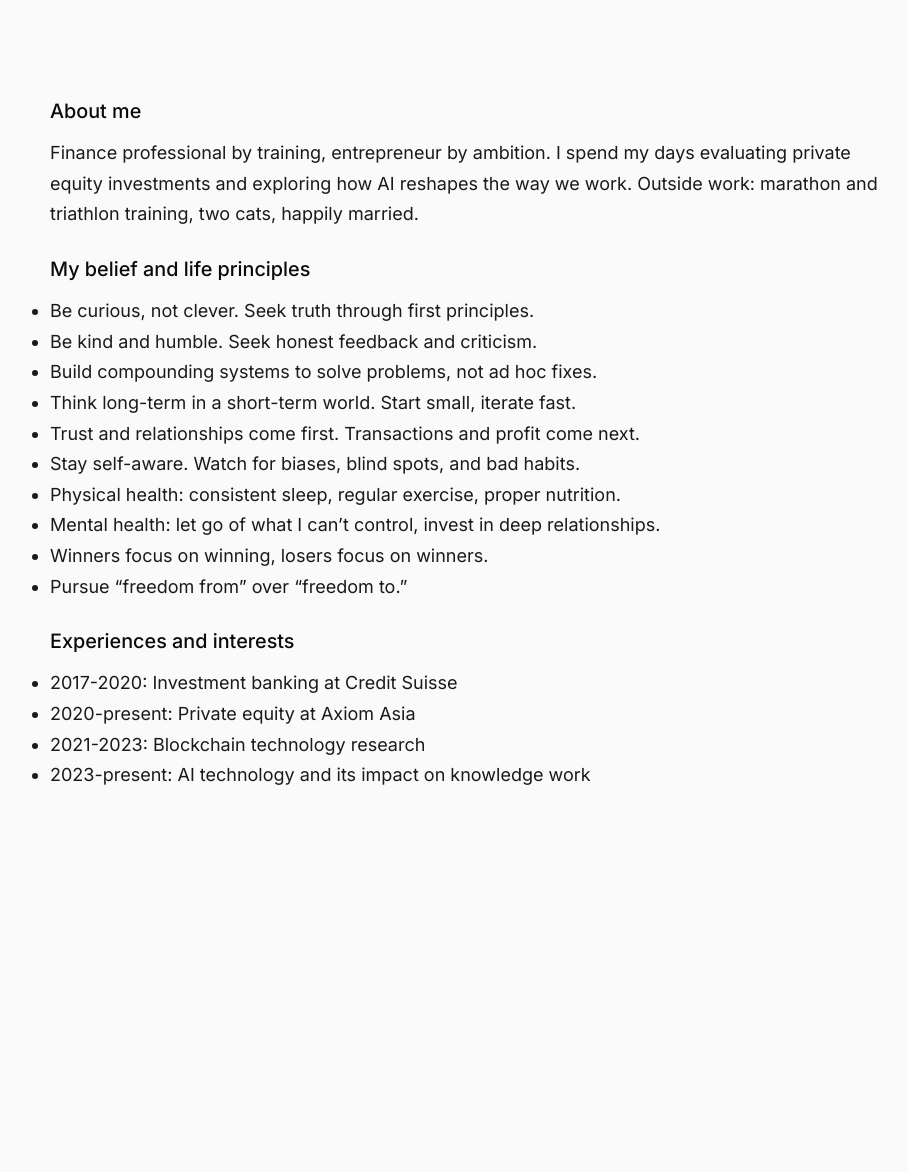
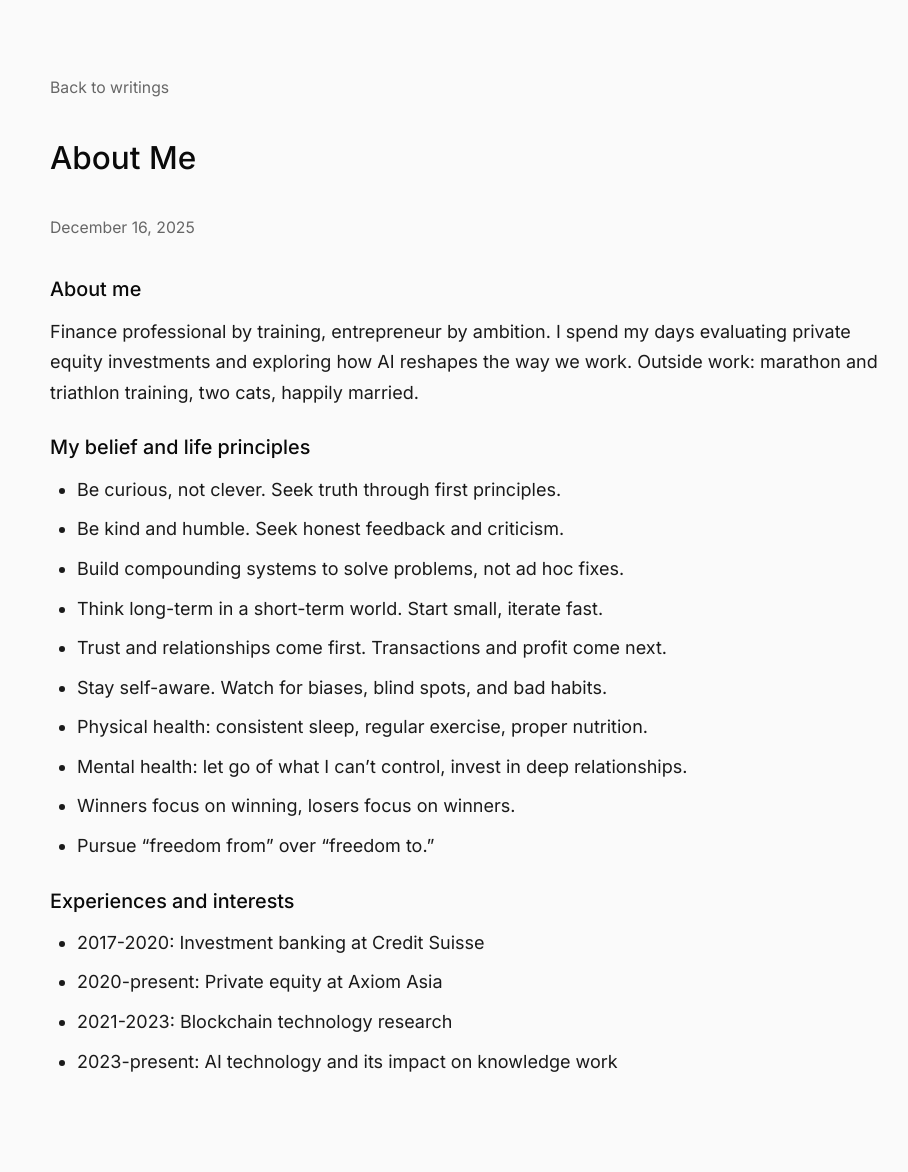
Before and after one commit to lialexlin/blog, a Jekyll site: the page built from about-me.md, in a window 1280 px wide. Shown: the whole page, without its empty margins (167-1075 px from the left). Built offline with Jekyll 4.4.1, drawn with Linux system fonts in a browser that asks for light colours; our own code applies the rules of GitHub Pages for plain Markdown files; before the commit the page ends 900 px from its top, so only the background shows below that.

Commit message:
vault backup: 2025-12-17 11:50:51

```diff
--- a/about-me.md
+++ b/about-me.md
@@ -1,9 +1,7 @@
 ---
-created: 2025-12-16
-tags:
-  - writing
-Date:
-status:
+layout: post
+title: About Me
+date: 2025-12-16
 ---
 ### About me
 
--- a/index.html
+++ b/index.html
@@ -5,6 +5,7 @@ title: Li (Alex) Lin
 <header class="site-header">
   <h1 class="site-name">Li (Alex) Lin</h1>
   <p class="site-tagline">Playing the lifetime game of compounding judgement, systems and trust - to create value in service of others.</p>
+  <a href="{{ 'about-me' | relative_url }}" class="about-link">About me</a>
 </header>
 <ul class="article-list">
   <li class="article-item">
--- a/styles.css
+++ b/styles.css
@@ -119,6 +119,17 @@ h1 {
   font-size: 1rem;
   color: #666;
   font-weight: 300;
+}
+
+.about-link {
+  display: inline-block;
+  margin-top: 1rem;
+  font-size: 0.9rem;
+  color: #666;
+}
+
+.about-link:hover {
+  color: #1a1a1a;
 }
 
 h2 {
```
Also changed, not shown: .obsidian/workspace.json, 1 other file.
